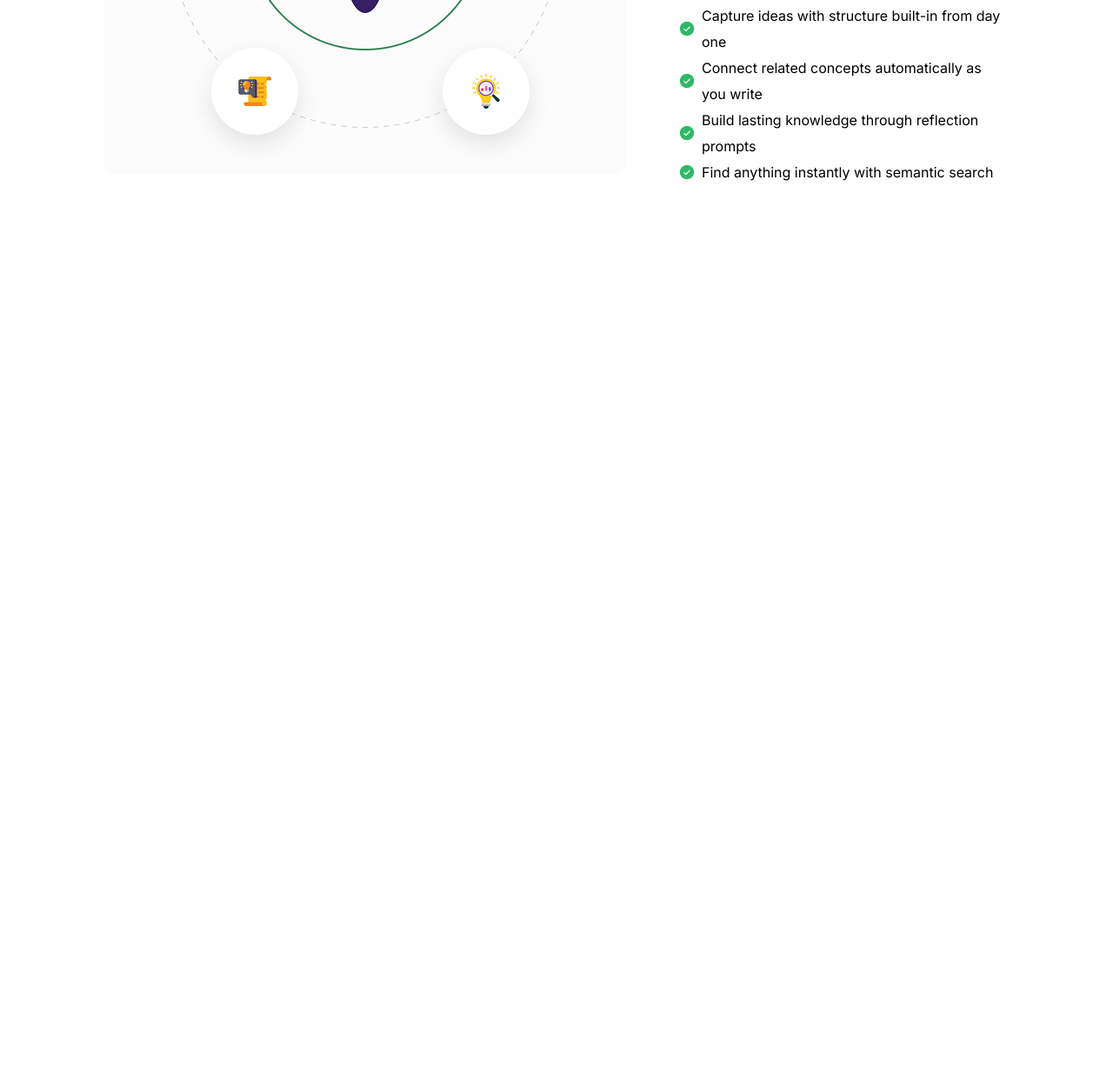
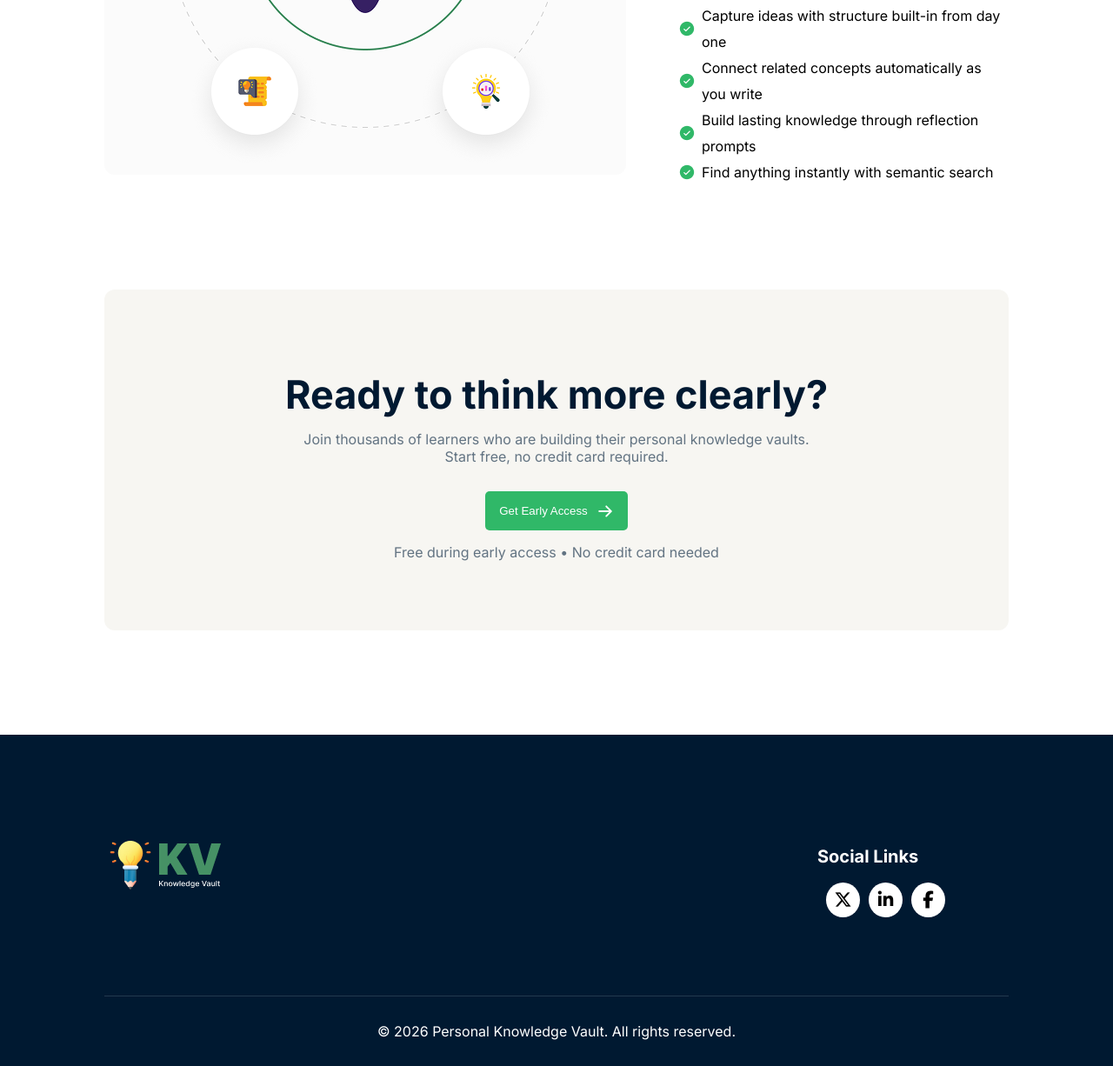
Before and after one commit to Ranadev25/assignment-1, a plain HTML site: page index.html in a window 1280 px wide. Shown: the part 1773-2999 px from the top of the page at 87% size. Before the commit the page ends 2106 px from the top, so only its background shows below. Drawn offline with Linux system fonts and the light colour scheme.

Commit message:
project is completed

```diff
--- a/index.html
+++ b/index.html
@@ -62,30 +62,33 @@
       <div class="notice-card">
         <div class="card">
           <div class="child">
-            <img src="./assets/Bookmarks.png" alt="">
+            <img src="./assets/Vector.png" alt="">
             <h3>Scattered notes</h3>
             <p>Your ideas live in 10 different apps, none of them connected.</p>
           </div>
         </div>
+
         <div class="card">
           <div class="child">
             <img src="./assets/Bookmarks.png" alt="">
-            <h3>Scattered notes</h3>
-            <p>Your ideas live in 10 different apps, none of them connected.</p>
+            <h3>Bookmark overload</h3>
+            <p>Hundreds of saved links you'll never revisit or remember.</p>
+          </div>
+        </div>.
+
+        <div class="card">
+          <div class="child">
+            <img src="./assets/Brain.png" alt="">
+            <h3>No idea connections</h3>
+            <p>Insights stay isolated, never building into bigger understanding.</p>
           </div>
         </div>
+
         <div class="card">
           <div class="child">
-            <img src="./assets/Bookmarks.png" alt="">
-            <h3>Scattered notes</h3>
-            <p>Your ideas live in 10 different apps, none of them connected.</p>
-          </div>
-        </div>
-        <div class="card">
-          <div class="child">
-            <img src="./assets/Bookmarks.png" alt="">
-            <h3>Scattered notes</h3>
-            <p>Your ideas live in 10 different apps, none of them connected.</p>
+            <img src="./assets/Info.png" alt="">
+            <h3>Forgetting what you learned</h3>
+            <p>Knowledge fades because there's no system to retain it.</p>
           </div>
         </div>
       </div>
@@ -112,6 +115,42 @@
       </div>
     </section>
 
+    <!-- ready to think -->
+     <section style="background: rgba(247, 246, 242, 1);margin: 0 120px 120px 120px;padding: 80px 40px; border-radius: 12px;">
+      <div style="text-align: center;" class="read">
+        <h1>Ready to think more clearly?</h1>
+        <p>Join thousands of learners who are building their personal knowledge vaults. <br>Start free, no credit card required.</p>
+        <div style="display: flex;justify-content: center; margin: 30px 0 15px 0;">
+          <button class="my-btn">Get Early Access <img src="./assets/ArrowRight.png"> </button>
+        </div>
+        <p>Free during early access • No credit card needed</p>
+      </div>
+     </section>
+
   </main>
+
+  <!-- footer section -->
+   <footer class="footer">
+    <div class="footer-content">
+      <div style="width:320px; height: 60px;">
+        <img  height="60px" src="./assets/logo-footer.png" alt="footer Logo">
+      </div>
+      <div style="width: 220px;" class="social">
+        <strong>Social Links</strong>
+        <div class="social-icon">
+          <div>
+            <i class="fa-brands fa-x-twitter"></i>
+          </div>
+          <div>
+            <i class="fa-brands fa-linkedin-in"></i>
+          </div>
+          <div>
+            <i class="fa-brands fa-facebook-f"></i>
+          </div>
+        </div>
+      </div>
+    </div>
+    <p style="text-align: center;padding-top: 30px;">© 2026 Personal Knowledge Vault. All rights reserved.</p>
+   </footer>
 </body>
 </html>
--- a/style.css
+++ b/style.css
@@ -145,6 +145,7 @@ nav ul li a:hover{
   background: rgba(249, 85, 85, 1);
   padding: 10px;
   border-radius: 50%;
+  cursor: pointer;
 }
 .card img:hover{
   background: rgb(164, 33, 4);
@@ -192,3 +193,54 @@ nav ul li a:hover{
   gap:7px;
 }
 /* section solution second brain end */
+
+/* section read to think start*/
+.read h1{
+  color:#001931;
+  font-size: 45px;
+  line-height: 50px;
+  margin: 16px 0;
+}
+.read p{
+  color:#627382;
+}
+/* section read to think end*/
+
+/* footer section start */
+.footer{
+  background: rgba(0, 25, 49, 1);
+  color:white;
+  padding: 120px 120px 30px 120px;
+}
+.footer-content{
+  display: flex;
+  justify-content: space-between;
+  border-bottom: 1px solid rgba(229, 231, 235, 0.158);
+  padding-bottom: 80px;
+}
+.social{
+  font-size: 20px;
+  line-height: 40px;
+}
+.social-icon{
+  color:black;
+  display: flex;
+  gap:10px;
+  padding: 10px;
+}
+.social-icon div{
+  display: inline-block;
+  background: #fff;
+  padding: 0 7px;
+  border-radius: 50%;
+}
+.social-icon div:hover{
+  display: inline-block;
+  background: red;
+  color:#fff;
+  padding: 0 7px;
+  border-radius: 50%;
+  cursor: pointer;
+}
+
+/* footer section end */
```
